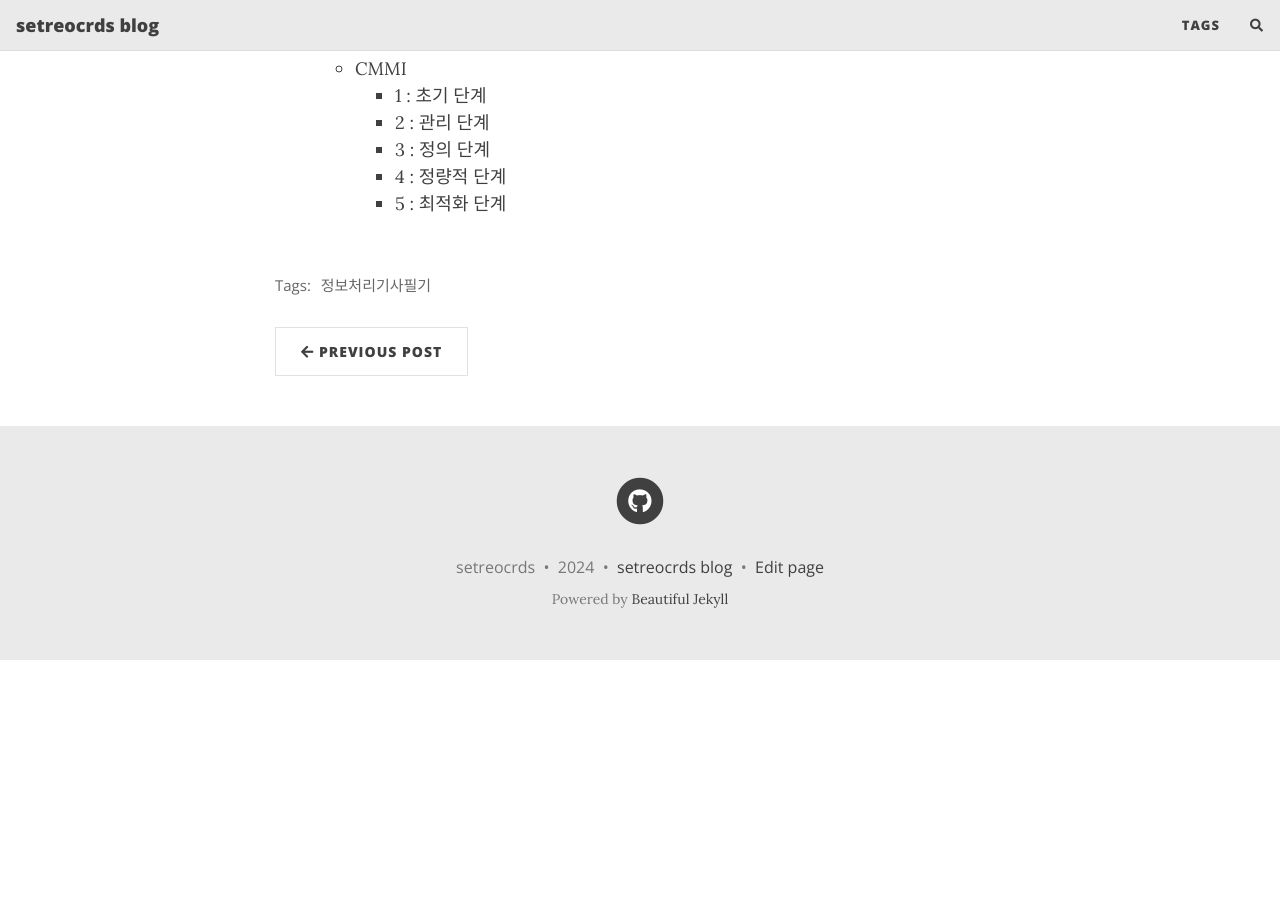
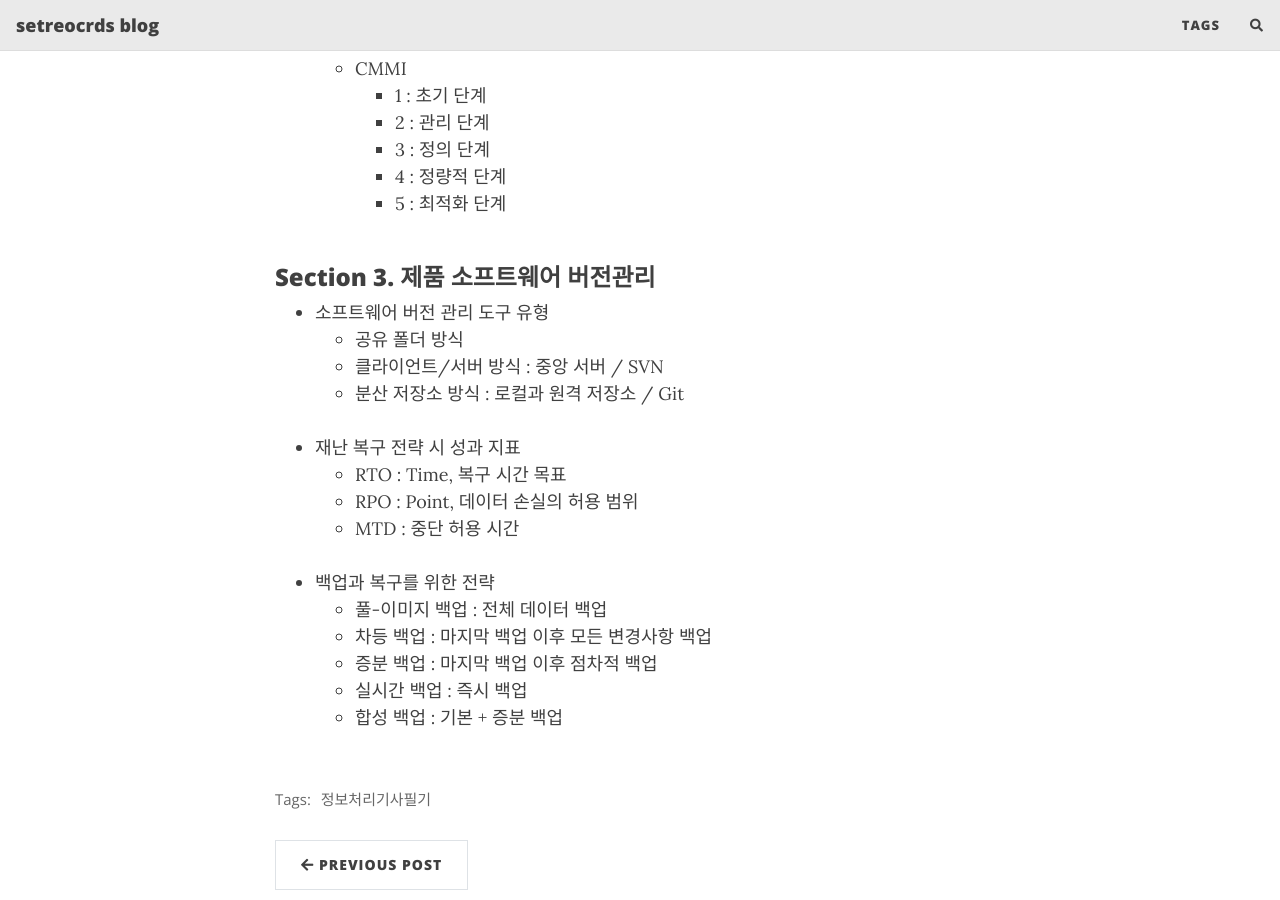
Before and after one commit to setrecords/setrecords.github.io, a Jekyll site: the page built from _posts/2024-02-18-2024 정보처리기사 필기 - 2.3 제품 소프트웨어 패키징.md, in a window 1280 px wide and 900 px high, scrolled down 3242 px. Built offline with Jekyll 4.4.1, drawn with Linux system fonts in a browser that asks for light colours; nearby versions of some CDN libraries; comment, search, counter and statistics services are not loaded; before the commit the page ends 3902 px from its top, so only the background shows below that.

Commit message:
Update 2024-02-18-2024 정보처리기사 필기 - 2.3 제품 소프트웨어 패키징.md

```diff
--- a/_posts/2024-02-18-2024 정보처리기사 필기 - 2.3 제품 소프트웨어 패키징.md
+++ b/_posts/2024-02-18-2024 정보처리기사 필기 - 2.3 제품 소프트웨어 패키징.md
@@ -128,3 +128,25 @@ tags: [정보처리기사필기]
     - 4 : 정량적 단계
     - 5 : 최적화 단계
 <br/><br/>
+
+### Section 3. 제품 소프트웨어 버전관리
+
+- 소프트웨어 버전 관리 도구 유형
+  - 공유 폴더 방식
+  - 클라이언트/서버 방식 : 중앙 서버 / SVN
+  - 분산 저장소 방식 : 로컬과 원격 저장소 / Git
+<br/><br/>
+
+- 재난 복구 전략 시 성과 지표
+  - RTO : Time, 복구 시간 목표
+  - RPO : Point, 데이터 손실의 허용 범위
+  - MTD : 중단 허용 시간
+<br/><br/>
+
+- 백업과 복구를 위한 전략
+  - 풀-이미지 백업 : 전체 데이터 백업
+  - 차등 백업 : 마지막 백업 이후 모든 변경사항 백업
+  - 증분 백업 : 마지막 백업 이후 점차적 백업
+  - 실시간 백업 : 즉시 백업
+  - 합성 백업 : 기본 + 증분 백업
+<br/><br/>
```
